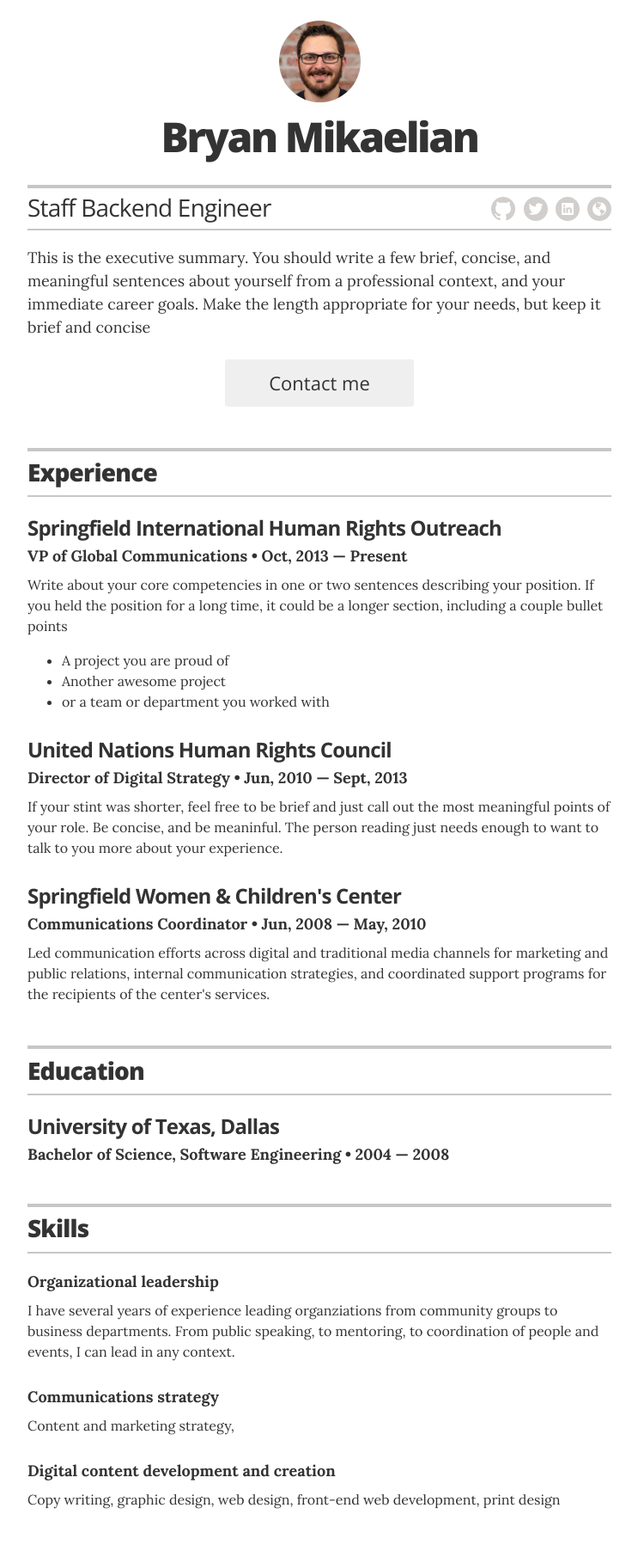
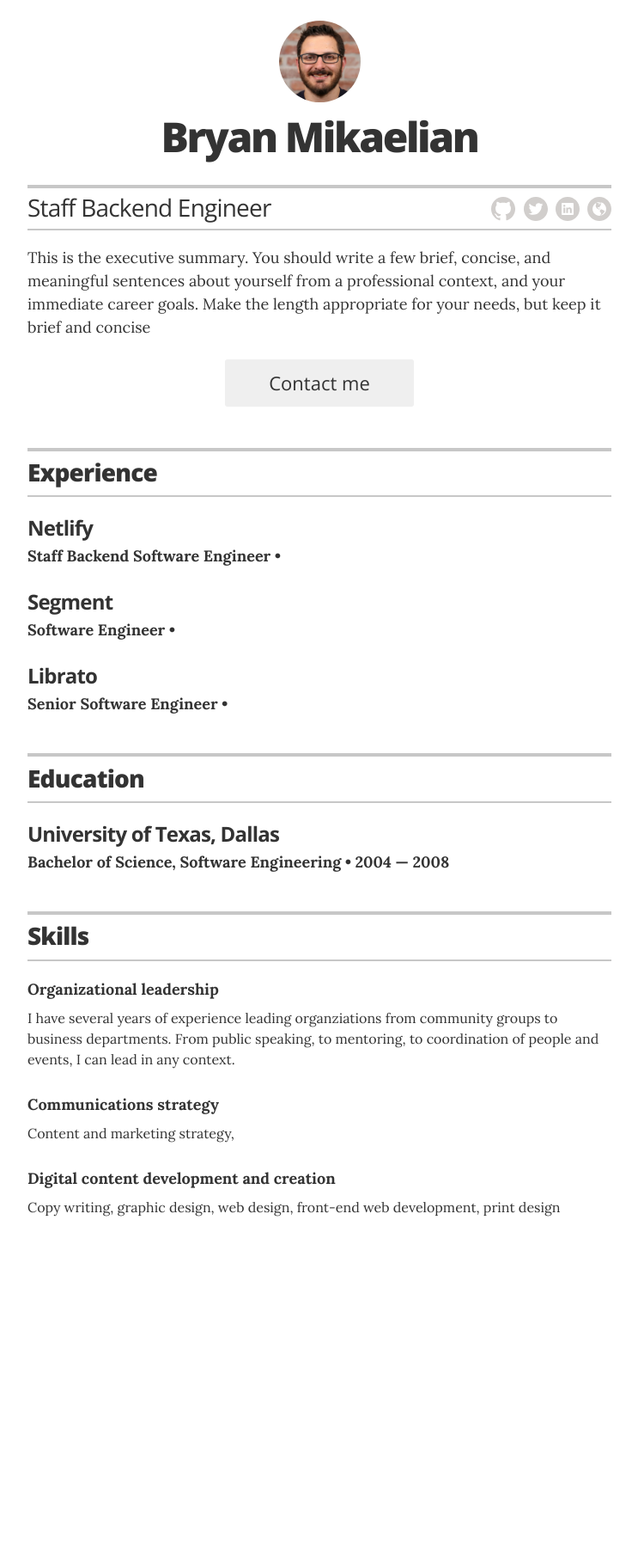
Before and after one commit to bryanmikaelian/resume, a Jekyll site: the page built from index.html, in a window 1280 px wide. Shown: the whole page at 86% size, without its empty margins (268-1011 px from the left). Built offline with Jekyll 4.4.1, drawn with Linux system fonts in a browser that asks for light colours; after the commit the page ends 1464 px from its top, so only the background shows below that.

Commit message:
Update experience.yml

```diff
--- a/_data/experience.yml
+++ b/_data/experience.yml
@@ -1,19 +1,19 @@
 # Jobs
 # VP of Global Communications
-- company: Springfield International Human Rights Outreach
-  position: VP of Global Communications
-  duration: Oct, 2013 &mdash; Present
-  summary: Write about your core competencies in one or two sentences describing your position. If you held the position for a long time, it could be a longer section, including a couple bullet points	<ul class="resume-item-list"><li>A project you are proud of</li><li>Another awesome project</li><li>or a team or department you worked with</li></ul>
+- company: Netlify
+  position: Staff Backend Software Engineer
+  # duration: Oct, 2013 &mdash; Present
+  # summary: Write about your core competencies in one or two sentences describing your position. If you held the position for a long time, it could be a longer section, including a couple bullet points	<ul class="resume-item-list"><li>A project you are proud of</li><li>Another awesome project</li><li>or a team or department you worked with</li></ul>
 
 # Director of Digital Stratgy
-- company: United Nations Human Rights Council
-  position: Director of Digital Strategy
-  duration:  Jun, 2010 &mdash; Sept, 2013
-  summary: If your stint was shorter, feel free to be brief and just call out the most meaningful points of your role. Be concise, and be meaninful. The person reading just needs enough to want to talk to you more about your experience.
+- company: Segment
+  position: Software Engineer
+  # duration:  Jun, 2010 &mdash; Sept, 2013
+  # summary: If your stint was shorter, feel free to be brief and just call out the most meaningful points of your role. Be concise, and be meaninful. The person reading just needs enough to want to talk to you more about your experience.
 
 
 # Communications Coordinator
-- company: Springfield Women & Children's Center
-  position: Communications Coordinator
-  duration:   Jun, 2008  &mdash; May, 2010
-  summary: Led communication efforts across digital and traditional media channels for marketing and public relations, internal communication strategies, and coordinated support programs for the recipients of the center's services.
+- company: Librato
+  position: Senior Software Engineer
+  # duration:   Jun, 2008  &mdash; May, 2010
+  # summary: Led communication efforts across digital and traditional media channels for marketing and public relations, internal communication strategies, and coordinated support programs for the recipients of the center's services.
```
